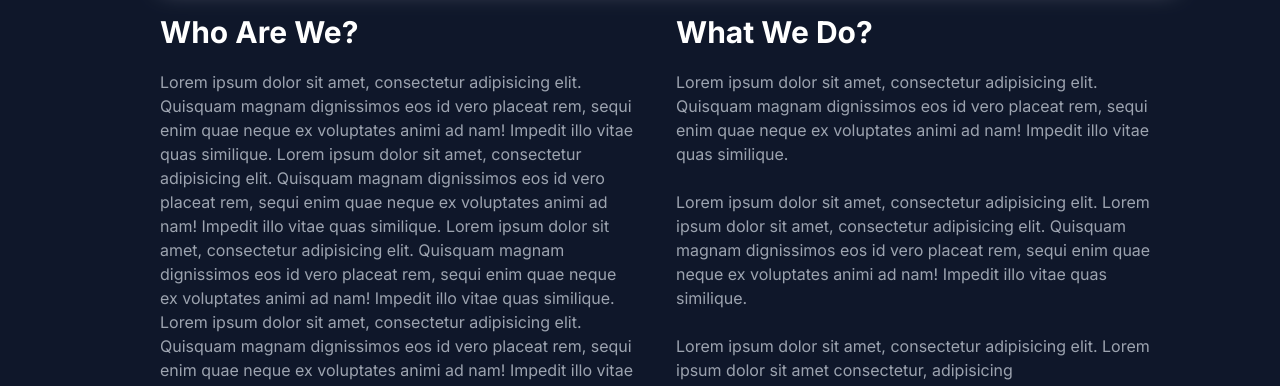
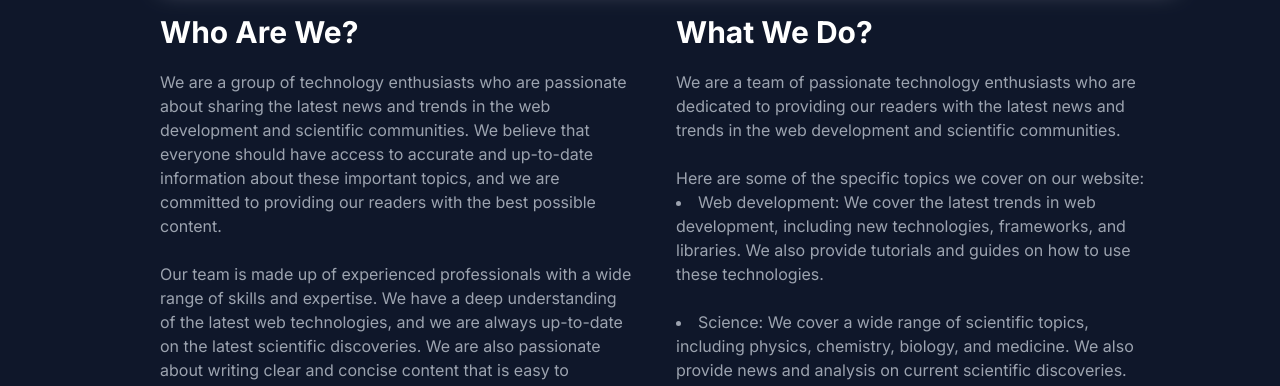
Before and after one commit to omerulusal/nextTech, a Next.js app: page /about in a window 1280 px wide. Shown: the part 509-895 px from the top of the page. Built offline with nearby package versions, Linux system fonts and the light colour scheme.

Commit message:
data add

```diff
--- a/src/app/about/page.jsx
+++ b/src/app/about/page.jsx
@@ -14,30 +14,38 @@ const About = () => {
                 <div className="w-[600px]">
                     <h2 className="text-3xl font-bold mb-5">Who Are We?</h2>
                     <p className="mb-5 text-gray-400 ">
-                        Lorem ipsum dolor sit amet, consectetur adipisicing elit. Quisquam magnam dignissimos eos id vero placeat rem, sequi enim quae neque ex voluptates animi ad nam! Impedit illo vitae quas similique.
-                        Lorem ipsum dolor sit amet, consectetur adipisicing elit. Quisquam magnam dignissimos eos id vero placeat rem, sequi enim quae neque ex voluptates animi ad nam! Impedit illo vitae quas similique.
-                        Lorem ipsum dolor sit amet, consectetur adipisicing elit. Quisquam magnam dignissimos eos id vero placeat rem, sequi enim quae neque ex voluptates animi ad nam! Impedit illo vitae quas similique.
-                        Lorem ipsum dolor sit amet, consectetur adipisicing elit. Quisquam magnam dignissimos eos id vero placeat rem, sequi enim quae neque ex voluptates animi ad nam! Impedit illo vitae quas similique.
+                        We are a group of technology enthusiasts who are passionate about sharing the latest news and trends in the web development and scientific communities. We believe that everyone should have access to accurate and up-to-date information about these important topics, and we are committed to providing our readers with the best possible content.
+                        <br />
+                        <br />
+                        Our team is made up of experienced professionals with a wide range of skills and expertise. We have a deep understanding of the latest web technologies, and we are always up-to-date on the latest scientific discoveries. We are also passionate about writing clear and concise content that is easy to understand.
+                        <br />
+                        <br />
+
+                        We believe that technology has the potential to make a positive impact on the world, and we are committed to using our platform to promote the responsible use of technology. We believe that everyone should have access to the information and tools they need to make informed decisions about their use of technology.
                     </p>
                 </div>
                 <div className="w-[600px]">
                     <h2 className="text-3xl font-bold mb-5">What We Do?</h2>
                     <p className="mb-5  text-gray-400">
-                        Lorem ipsum dolor sit amet, consectetur adipisicing elit.
-                        Quisquam magnam dignissimos eos id vero placeat rem, sequi enim quae
-                        neque ex voluptates animi ad nam! Impedit illo vitae quas similique.
+                        We are a team of passionate technology enthusiasts who are dedicated to providing our readers with the latest news and trends in the web development and scientific communities.
                         <br />
+
                         <br />
-                        Lorem ipsum dolor sit amet, consectetur adipisicing elit.
-                        Lorem ipsum dolor sit amet, consectetur adipisicing elit.
-                        Quisquam magnam dignissimos eos id vero placeat rem, sequi enim quae
-                        neque ex voluptates animi ad nam! Impedit illo vitae quas similique.
+                        Here are some of the specific topics we cover on our website:
+
+                        <li>
+                            Web development: We cover the latest trends in web development, including new technologies, frameworks, and libraries. We also provide tutorials and guides on how to use these technologies.
+                        </li>
                         <br />
+                        <li>
+                            Science: We cover a wide range of scientific topics, including physics, chemistry, biology, and medicine. We also provide news and analysis on current scientific discoveries.
+                        </li>
                         <br />
-                        Lorem ipsum dolor sit amet, consectetur adipisicing elit.
-                        Lorem ipsum dolor sit amet consectetur, adipisicing
+                        <li>
+                            Technology trends: We track the latest trends in technology, including artificial intelligence, machine learning, and augmented reality.
+                        </li>
                     </p>
-                    <Button text={"Contact Us"} url={"/contact"}/>
+                    <Button text={"Contact Us"} url={"/contact"} />
                 </div>
             </div>
         </div >
--- a/src/app/blog/page.jsx
+++ b/src/app/blog/page.jsx
@@ -21,12 +21,12 @@ const Blog = async () => {
             {data.map((pst) => (
 
                 <Link href={`/blog/${pst._id}`} key={pst.id} >
-                    <div className="flex items-center justify-center gap-10">
-                        <Image className="w-2/4 rounded-md shadow-lg" width={250} height={250} src={"/apps.jpg"} alt="img" />
-                        <div className="flex flex-col gap-5">
+                    <div className="flex items-center mt-10 justify-center gap-10">
+                        <Image className="w-2/6 rounded-md shadow-lg" width={200} height={200} src={pst.img} alt="img" />
+                        <div className="w-2/4 flex flex-col gap-5">
                             <h1 className="capitalize text-3xl font-bold text-gray-300 ">{pst.title}</h1>
                             <p className="text-gray-400 text-md w-3/4">
-                                {pst.body}
+                                {pst.desc}
                             </p>
                         </div>
                     </div>
```
